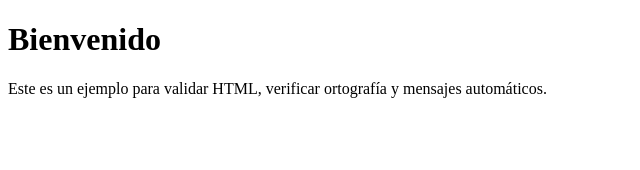
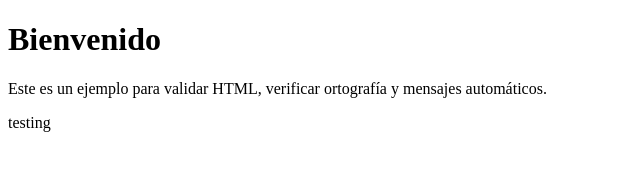
Before and after one commit to bcaal87/workflows, a plain HTML site: page index.html in a window 1280 px wide. Shown: the full height of the page, 0-640 px from the left. Drawn offline with Linux system fonts and the light colour scheme.

Commit message:
:rocket: testing

```diff
--- a/index.html
+++ b/index.html
@@ -8,4 +8,5 @@
   <h1>Bienvenido</h1>
   <p>Este es un ejemplo para validar HTML, verificar ortografía y mensajes automáticos.</p>
 </body>
+<p> testing
 </html>
```
